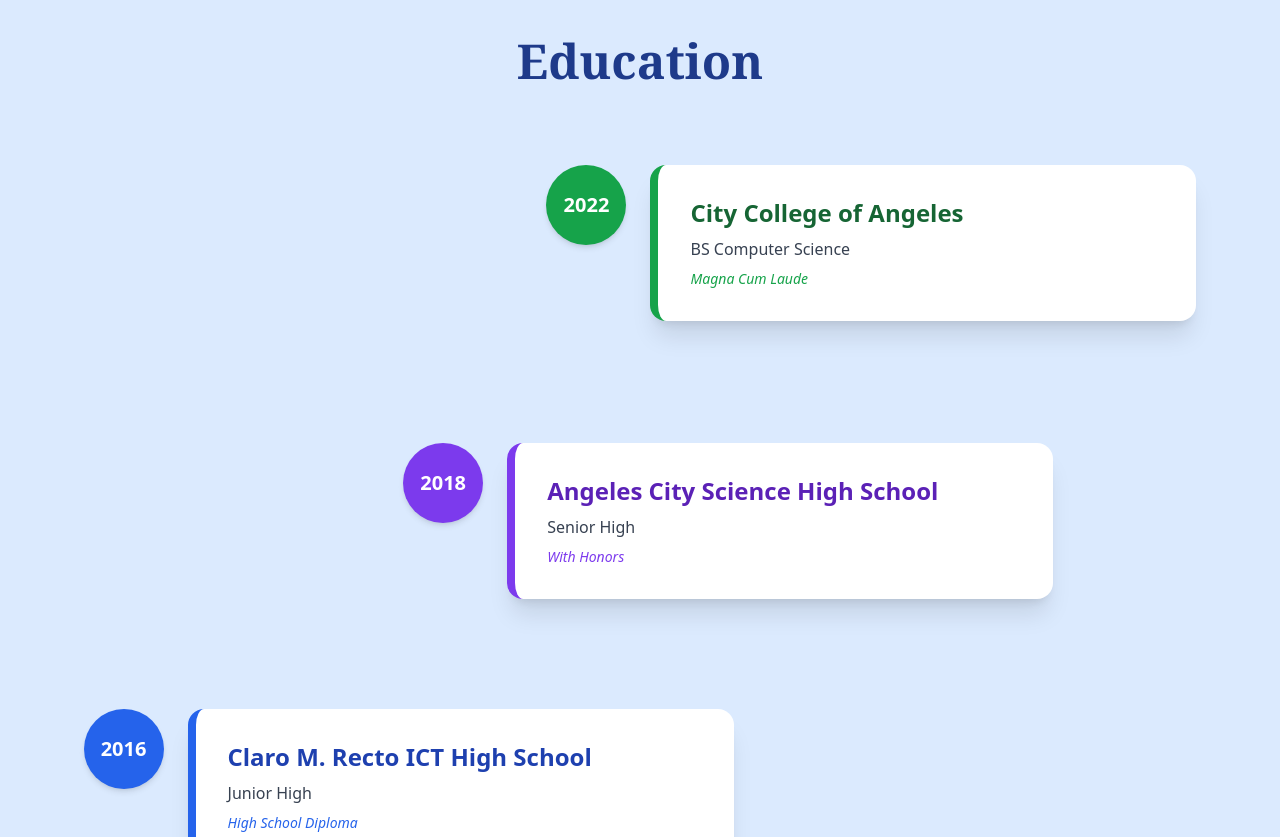
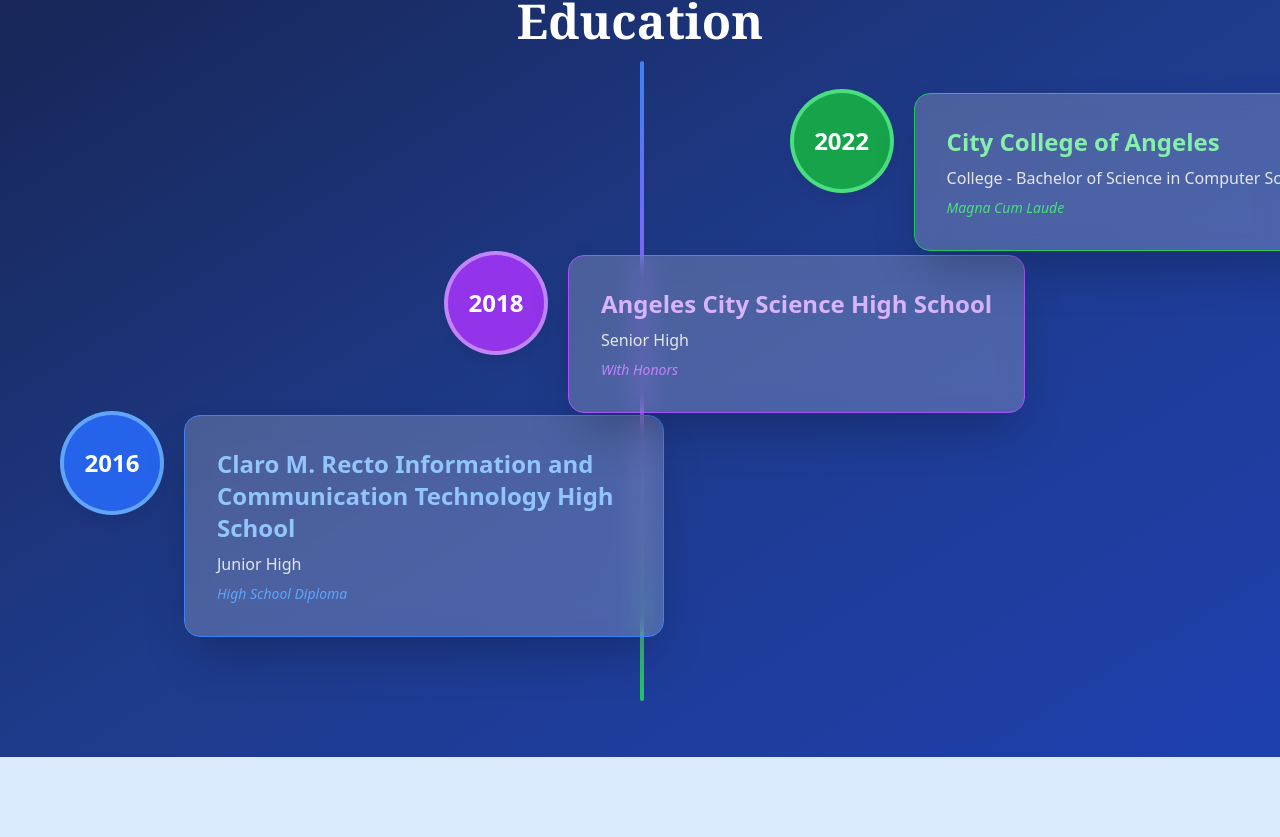
Before and after one commit to byang-roman/vhi-portfolio, a React (Create React App) app: page / in a window 1280 px wide. Shown: the part 1643-2480 px from the top of the page. Built offline with nearby package versions, Linux system fonts and the light colour scheme.

Commit message:
09/02 - Remove align on About and re-design Education page.

```diff
--- a/src/components/About/index.tsx
+++ b/src/components/About/index.tsx
@@ -11,10 +11,7 @@ const About: React.FC = () => {
                 <div className="max-w-6xl mx-auto grid grid-cols-1 md:grid-cols-2 gap-12 items-center px-6 text-gray-100">
                     {/* Text Content */}
                     <div>
-                        <h2 className="text-4xl font-serif font-semibold mb-6 relative inline-block text-white">
-                            About VHI
-                            <span className="absolute -bottom-2 left-0 w-48 h-1 bg-blue-500 rounded-full"></span>
-                        </h2>
+                        <h2 className="text-4xl font-serif font-semibold mb-6 relative inline-block text-white">About VHI</h2>
 
                         <p className="text-lg md:text-xl leading-relaxed mb-4 text-gray-300 text-justify">
                             I built a foundation in programming early on and strengthened it through college, working on practical projects that shaped my approach to development. I prioritize writing
--- a/src/components/Education/index.tsx
+++ b/src/components/Education/index.tsx
@@ -2,39 +2,46 @@ import React from 'react';
 
 const Education: React.FC = () => {
     return (
-        <section className="min-h-screen w-full py-20 bg-blue-100 text-gray-900">
-            <div className="max-w-[95%] mx-auto px-4">
-                <h2 className="text-4xl md:text-5xl font-serif font-bold mb-20 text-center text-blue-900">Education</h2>
+        <section className="min-h-screen w-full relative py-10 bg-gradient-to-br from-blue-950 via-blue-900 to-blue-800 text-gray-100 overflow-hidden">
+            <div className="w-full relative z-10">
+                <h2 className="text-4xl md:text-5xl font-serif font-bold mb-4 text-center text-white">Education</h2>
 
-                {/* Diagonal Layout */}
-                <div className="hidden md:block relative w-full h-[700px]">
-                    {/* Step 1 - Bottom Left */}
-                    <div className="absolute bottom-0 left-[3%] w-[650px] flex items-start gap-6">
-                        <div className="flex-shrink-0 w-20 h-20 rounded-full bg-blue-600 text-white text-xl font-bold flex items-center justify-center shadow-md">2016</div>
-                        <div className="p-8 rounded-2xl bg-white shadow-xl border-l-[8px] border-blue-600 w-full">
-                            <p className="text-2xl font-semibold text-blue-800">Claro M. Recto ICT High School</p>
-                            <p className="text-gray-700 mt-2">Junior High</p>
-                            <p className="text-sm italic text-blue-600 mt-2">High School Diploma</p>
+                {/* EDUCATION - DIAGONAL TIMELINE */}
+                <div className="hidden md:block relative w-full min-h-[80vh]">
+                    <div className="absolute left-1/2 top-0 bottom-0 w-1 bg-gradient-to-b from-blue-500 via-purple-500 to-green-500 rounded-full"></div>
+                    {/* JUNIOR HIGH */}
+                    <div className="absolute bottom-[10%] left-[5%] w-[600px] flex items-start gap-6 group">
+                        <div className="flex-shrink-0 w-24 h-24 rounded-full bg-blue-600 text-white font-bold shadow-lg ring-4 ring-blue-400 relative flex items-center justify-center">
+                            <span className="absolute inset-0 flex items-center justify-center text-2xl text-center">2016</span>
+                        </div>
+                        <div className="p-8 rounded-2xl bg-white/20 backdrop-blur-md shadow-2xl border border-blue-500 group-hover:border-blue-400">
+                            <p className="text-2xl font-semibold text-blue-300">Claro M. Recto Information and Communication Technology High School</p>
+                            <p className="text-gray-200 mt-2">Junior High</p>
+                            <p className="text-sm italic text-blue-400 mt-2">High School Diploma</p>
                         </div>
                     </div>
 
-                    {/* Step 2 - Middle */}
-                    <div className="absolute bottom-[38%] left-[30%] w-[650px] flex items-start gap-6">
-                        <div className="flex-shrink-0 w-20 h-20 rounded-full bg-violet-600 text-white text-xl font-bold flex items-center justify-center shadow-md">2018</div>
-                        <div className="p-8 rounded-2xl bg-white shadow-xl border-l-[8px] border-violet-600 w-full">
-                            <p className="text-2xl font-semibold text-violet-800">Angeles City Science High School</p>
-                            <p className="text-gray-700 mt-2">Senior High</p>
-                            <p className="text-sm italic text-violet-600 mt-2">With Honors</p>
+                    {/* SENIOR HIGH SCHOOL */}
+                    <div className="absolute bottom-[45%] left-[35%] w-[600px] flex items-start gap-6 group">
+                        <div className="flex-shrink-0 w-24 h-24 rounded-full bg-purple-600 text-white font-bold shadow-lg ring-4 ring-purple-400 relative flex items-center justify-center">
+                            <span className="absolute inset-0 flex items-center justify-center text-2xl text-center">2018</span>
+                        </div>
+                        <div className="p-8 rounded-2xl bg-white/20 backdrop-blur-md shadow-2xl border border-purple-500 group-hover:border-purple-400 ">
+                            <p className="text-2xl font-semibold text-purple-300">Angeles City Science High School</p>
+                            <p className="text-gray-200 mt-2">Senior High</p>
+                            <p className="text-sm italic text-purple-400 mt-2">With Honors</p>
                         </div>
                     </div>
 
-                    {/* Step 3 - Top Right */}
-                    <div className="absolute top-0 right-[3%] w-[650px] flex items-start gap-6">
-                        <div className="flex-shrink-0 w-20 h-20 rounded-full bg-green-600 text-white text-xl font-bold flex items-center justify-center shadow-md">2022</div>
-                        <div className="p-8 rounded-2xl bg-white shadow-xl border-l-[8px] border-green-600 w-full">
-                            <p className="text-2xl font-semibold text-green-800">City College of Angeles</p>
-                            <p className="text-gray-700 mt-2">BS Computer Science</p>
-                            <p className="text-sm italic text-green-600 mt-2">Magna Cum Laude</p>
+                    {/* COLLEGE */}
+                    <div className="absolute top-[5%] left-[62%] w-[1000px] flex items-start gap-6 group">
+                        <div className="flex-shrink-0 w-24 h-24 rounded-full bg-green-600 text-white font-bold shadow-lg ring-4 ring-green-400 relative flex items-center justify-center">
+                            <span className="absolute inset-0 flex items-center justify-center text-2xl text-center">2022</span>
+                        </div>
+                        <div className="p-8 rounded-2xl bg-white/20 backdrop-blur-md shadow-2xl border border-green-500 group-hover:border-green-400">
+                            <p className="text-2xl font-semibold text-green-300">City College of Angeles</p>
+                            <p className="text-gray-200 mt-2">College - Bachelor of Science in Computer Science</p>
+                            <p className="text-sm italic text-green-400 mt-2">Magna Cum Laude</p>
                         </div>
                     </div>
                 </div>
```
